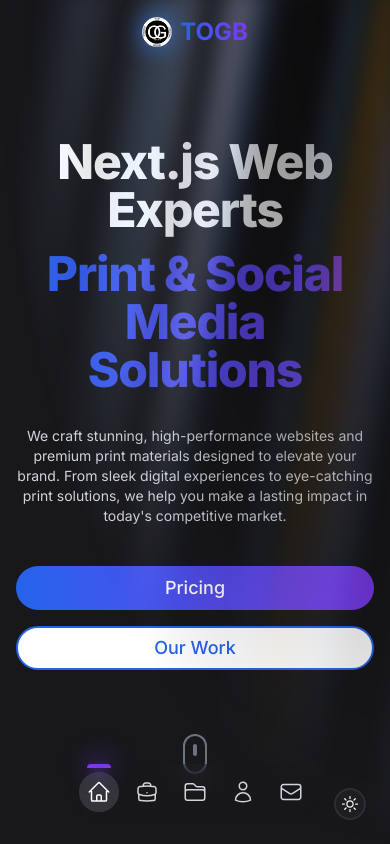
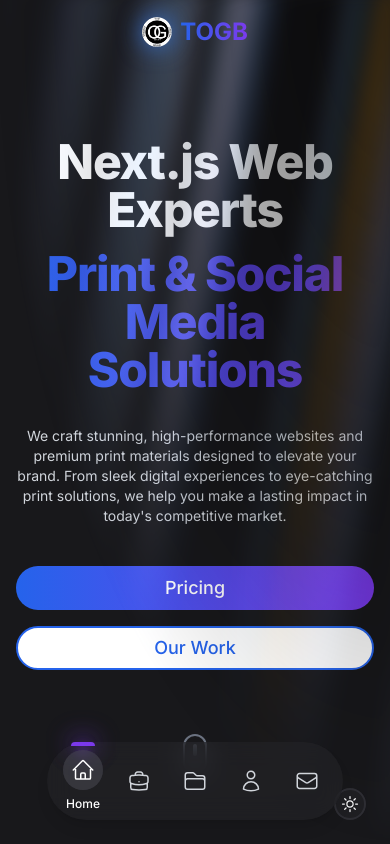
Before and after one commit to ETG1/TOGB-Agency, a Next.js app: page / in a window 390 px wide. Shown: the top 844 px of the page. Built offline with nearby package versions, Linux system fonts and the light colour scheme.

Commit message:
Mobile Nav updated

```diff
--- a/src/components/layout/Navbar.tsx
+++ b/src/components/layout/Navbar.tsx
@@ -137,7 +137,7 @@
 
       {/* Mobile Navigation - Bottom Fixed */}
       <div className="md:hidden fixed bottom-6 left-1/2 -translate-x-1/2">
-        <div className="flex items-center gap-2 backdrop-blur-md py-2 px-2 rounded-full">
+        <div className="flex items-center gap-4 backdrop-blur-md py-2 px-4 rounded-full bg-white/10 dark:bg-zinc-800/50 shadow-lg">
           {navigation.map((item) => {
             const isActive = activeTab === item.name;
             return (
@@ -145,19 +145,20 @@
                 key={item.name}
                 href={item.href}
                 onClick={() => setActiveTab(item.name)}
+                className="relative flex flex-col items-center"
+              >
+                <div
                   className={cn(
-                  "relative p-2 rounded-full transition-colors",
+                    "p-2 rounded-full transition-all duration-300 relative",
                     "text-gray-600 dark:text-gray-300 hover:text-gray-900 dark:hover:text-white",
-                  isActive &&
-                    "bg-white/10 dark:bg-zinc-700/50 text-gray-900 dark:text-white"
+                    isActive && "bg-white/10 dark:bg-zinc-700/50 text-gray-900 dark:text-white"
                   )}
                 >
-                <span className="sr-only">{item.name}</span>
                   <item.icon className="h-6 w-6" />
                   {isActive && (
                     <motion.div
                       layoutId="mobileLamp"
-                    className="absolute inset-0 w-full bg-white/10 dark:bg-zinc-700/50 rounded-full -z-10"
+                      className="absolute inset-0 w-full h-full bg-white/10 dark:bg-zinc-700/50 rounded-full -z-10"
                       initial={false}
                       transition={{
                         type: "spring",
@@ -172,6 +173,17 @@
                       </div>
                     </motion.div>
                   )}
+                </div>
+                {isActive && (
+                  <motion.span
+                    initial={{ opacity: 0, y: -5 }}
+                    animate={{ opacity: 1, y: 0 }}
+                    exit={{ opacity: 0, y: -5 }}
+                    className="text-xs font-medium mt-1.5 text-gray-900 dark:text-white"
+                  >
+                    {item.name}
+                  </motion.span>
+                )}
               </Link>
             );
           })}
```
Lines whose indentation alone changed are shown as unchanged.
